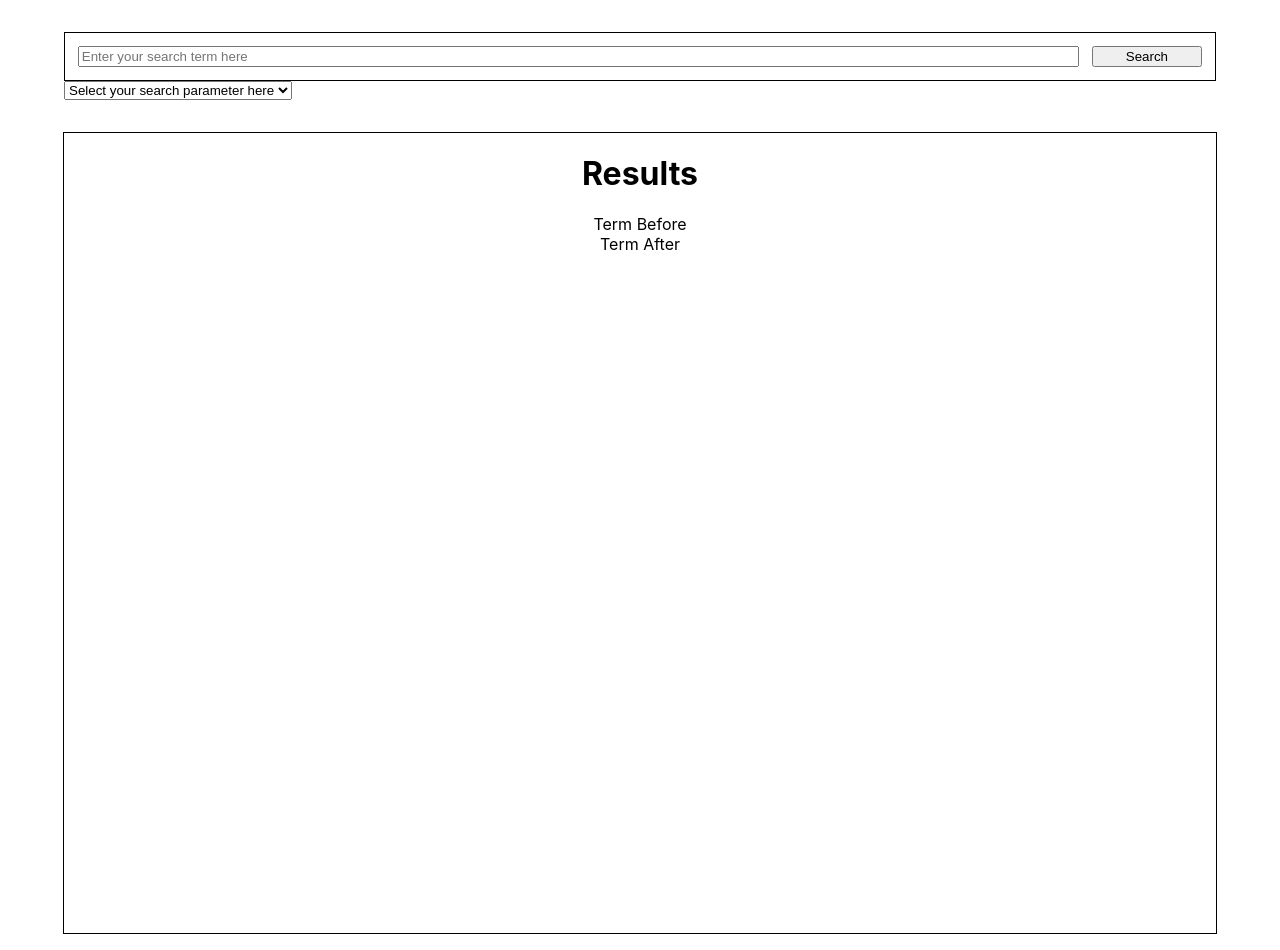
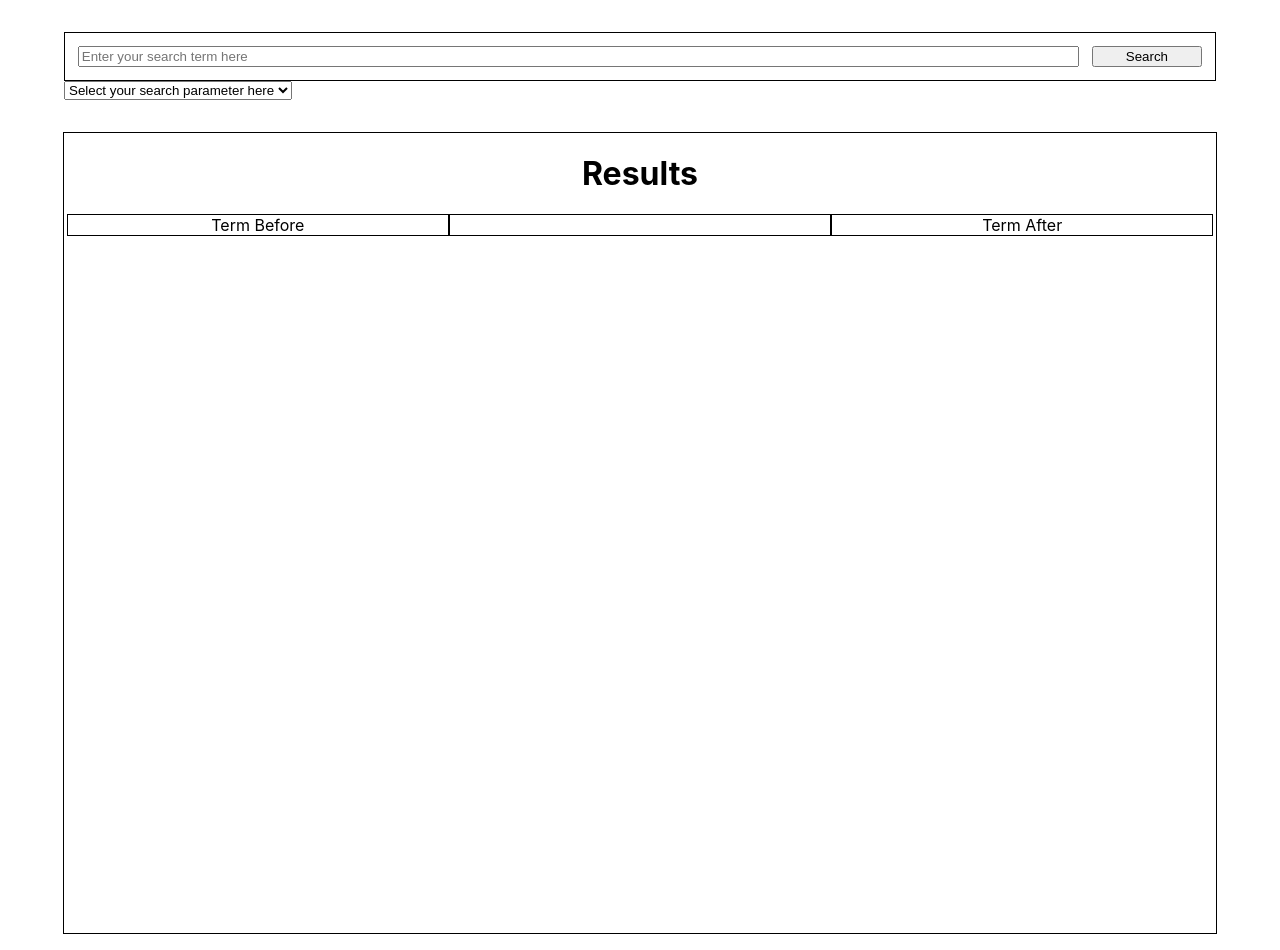
Before and after one commit to cmstorrsfox/lexicalists, a React (Create React App) app: page / in a window 1280 px wide. Built offline with nearby package versions, Linux system fonts and the light colour scheme.

Commit message:
before new branch

```diff
--- a/src/Components/SearchResults/SearchResults.css
+++ b/src/Components/SearchResults/SearchResults.css
@@ -1,4 +1,4 @@
-.resultsContainer {
+.results-container {
     display: flex;
     flex-direction: column;
     margin: 1rem auto;
@@ -6,3 +6,14 @@
     height: 800px;
     border: 1px solid black;
 }
+
+.results-columns {
+    display: flex;
+    flex-direction: row;
+    justify-content: center;
+}
+
+.column {
+    width: 33%;
+    border: 1px solid black;
+}
--- a/src/Components/SearchResults/SearchResults.js
+++ b/src/Components/SearchResults/SearchResults.js
@@ -5,20 +5,22 @@ import Word from '../Word/Word';
 class SearchResults extends React.Component {
     render() {
         return (
-            <div className="resultsContainer">
+            <div className="results-container">
                 <h1>Results</h1>
-                <div className="term-before">
+                <div className="results-columns">
+                    <div className="column" id="column-before">
                         Term Before
                     </div>
-                <div className="results">
+                    <div className="column" id="column-results">
                         {
                             this.props.searchResults.map((item) => {
                                 return <Word word={item.word} key={item.word} />
                             })
                         }
                     </div>
-                <div className="term-after">
+                    <div className="column" id="column-after">
                         Term After
+                    </div>
                 </div>
             </div>
         )
```
Lines whose indentation alone changed are shown as unchanged.
